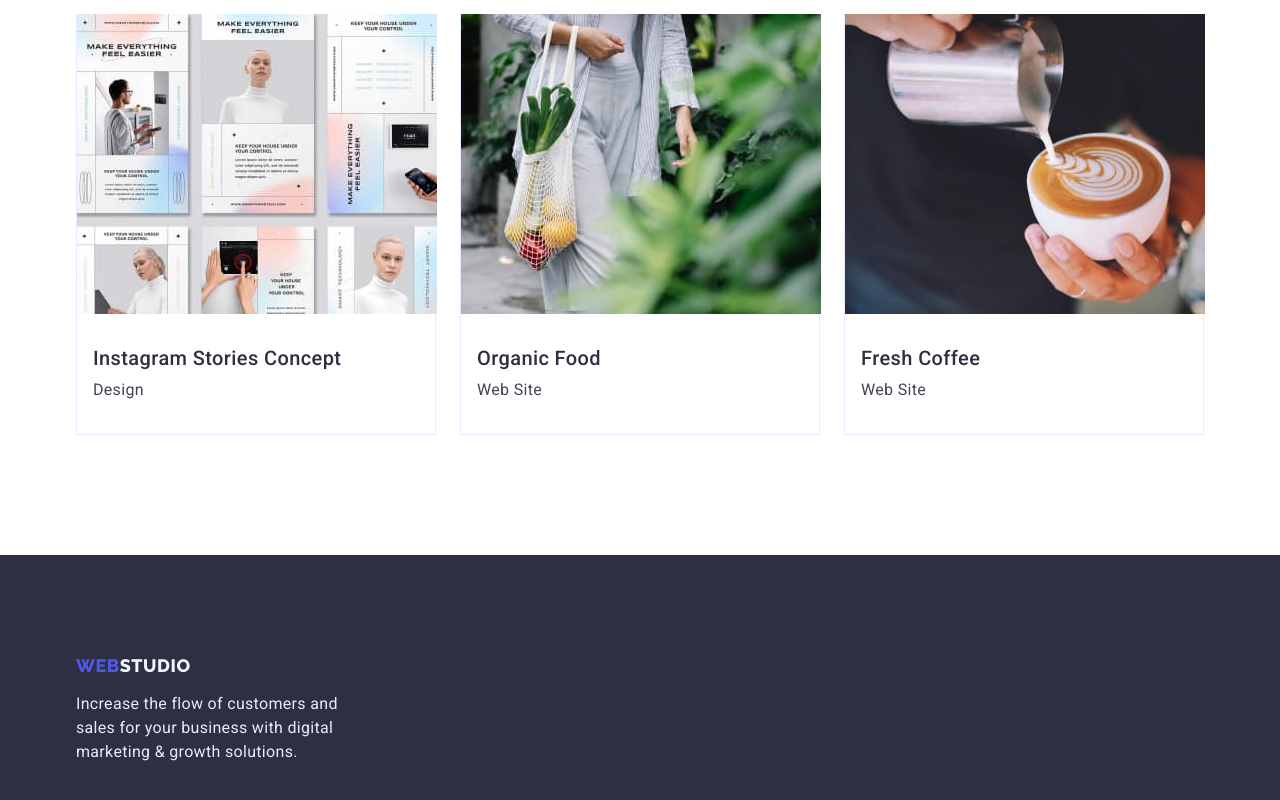
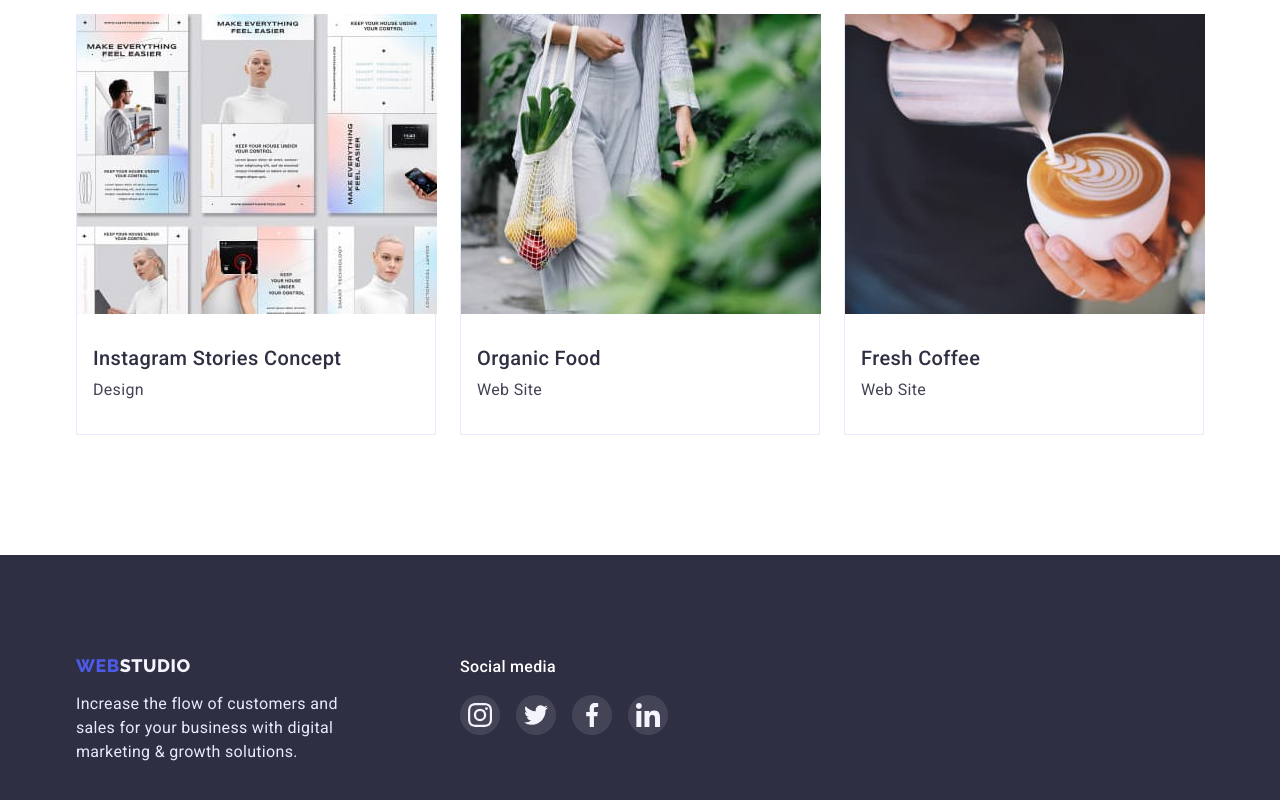
Before and after one commit to ellenvasilek/goit-markup-hw-04, a plain HTML site: page portfolio.html in a window 1280 px wide. Shown: the part 1216-2016 px from the top of the page. Drawn offline with nearby package versions, Linux system fonts and the light colour scheme.

Commit message:
HW4 V1.1
Add social to footer in portfolio

```diff
--- a/portfolio.html
+++ b/portfolio.html
@@ -138,10 +138,46 @@
     </main>
 
     <footer class="footer">
-        <div class="container">
-            <a class="footer-logo link" href="./index.html">Web<span class="footer-logo-studio-w">Studio</span></a>
-            <p class="footer-item">Increase the flow of customers and sales for your business with digital marketing &
-                growth solutions.</p>
+        <div class="container footer-container">
+            <div class="footer-desc">
+                <a class="footer-logo link" href="./index.html">Web<span class="footer-logo-studio-w">Studio</span></a>
+                <p class="footer-item">Increase the flow of customers and sales for your business with digital marketing
+                    &
+                    growth solutions.</p>
+            </div>
+            <div class="footer-soc">
+                <p class="footer-soc-title">Social media</p>
+                <ul class="footer-soc-list list">
+                    <li class="footer-soc-item">
+                        <a href="" class="footer-soc-link link">
+                            <svg width="24" hight="24" class="footer-soc-icon">
+                                <use href="./images/icons.svg#icon-instagram"></use>
+                            </svg>
+                        </a>
+                    </li>
+                    <li class=" footer-soc-item">
+                        <a href="" class="footer-soc-link link">
+                            <svg width="24" hight="24" class="footer-soc-icon">
+                                <use href="./images/icons.svg#icon-twitter"></use>
+                            </svg>
+                        </a>
+                    </li>
+                    <li class="footer-soc-item">
+                        <a href="" class="footer-soc-link link">
+                            <svg width="24" hight="24" class="footer-soc-icon">
+                                <use href="./images/icons.svg#icon-facebook"></use>
+                            </svg>
+                        </a>
+                    </li>
+                    <li class="footer-soc-item">
+                        <a href="" class="footer-soc-link link">
+                            <svg width="24" hight="24" class="footer-soc-icon">
+                                <use href="./images/icons.svg#icon-linkedin"></use>
+                            </svg>
+                        </a>
+                    </li>
+                </ul>
+            </div>
         </div>
     </footer>
 </body>
```
Also changed, not shown: index.html (+0 -1 lines).
